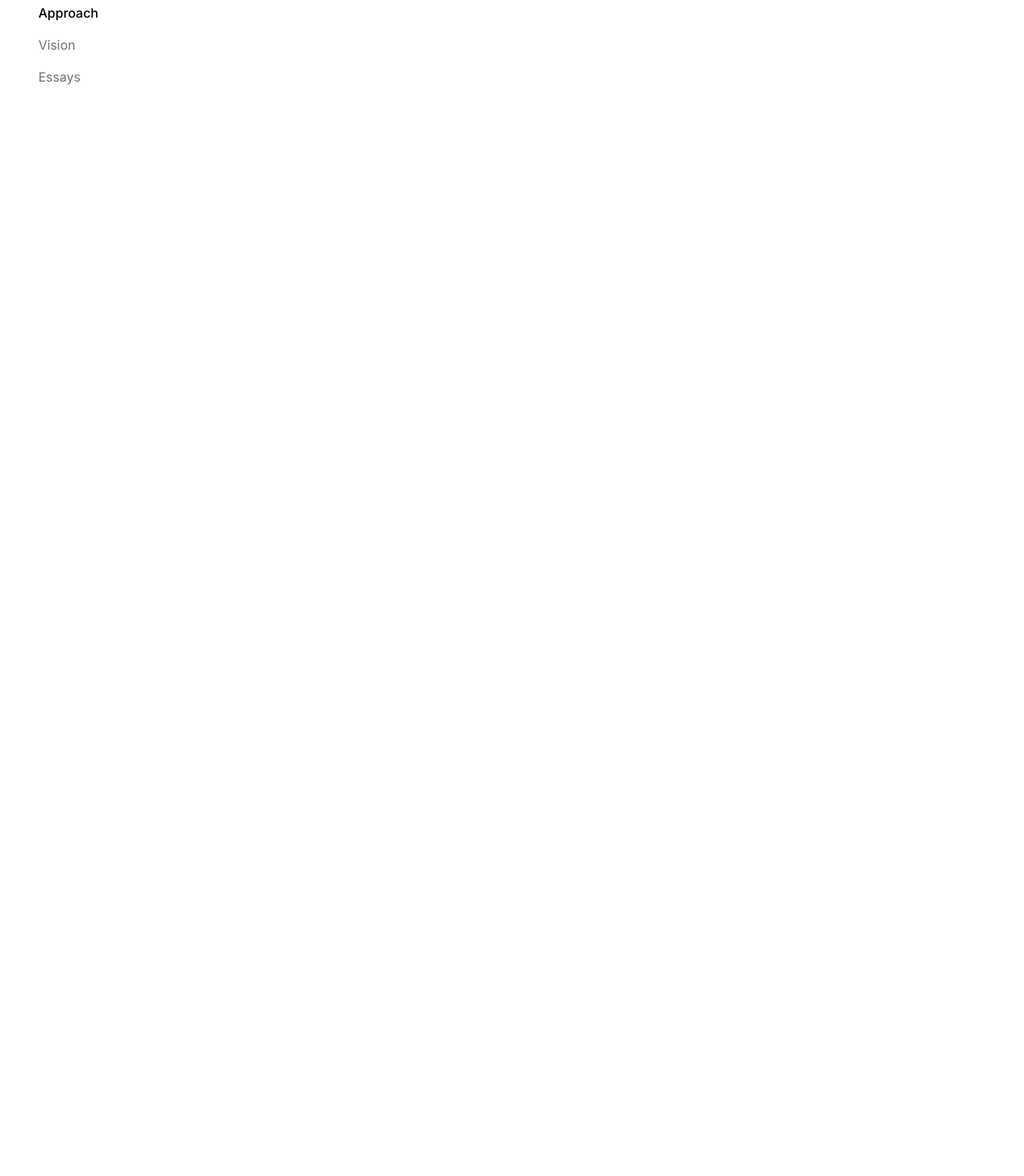
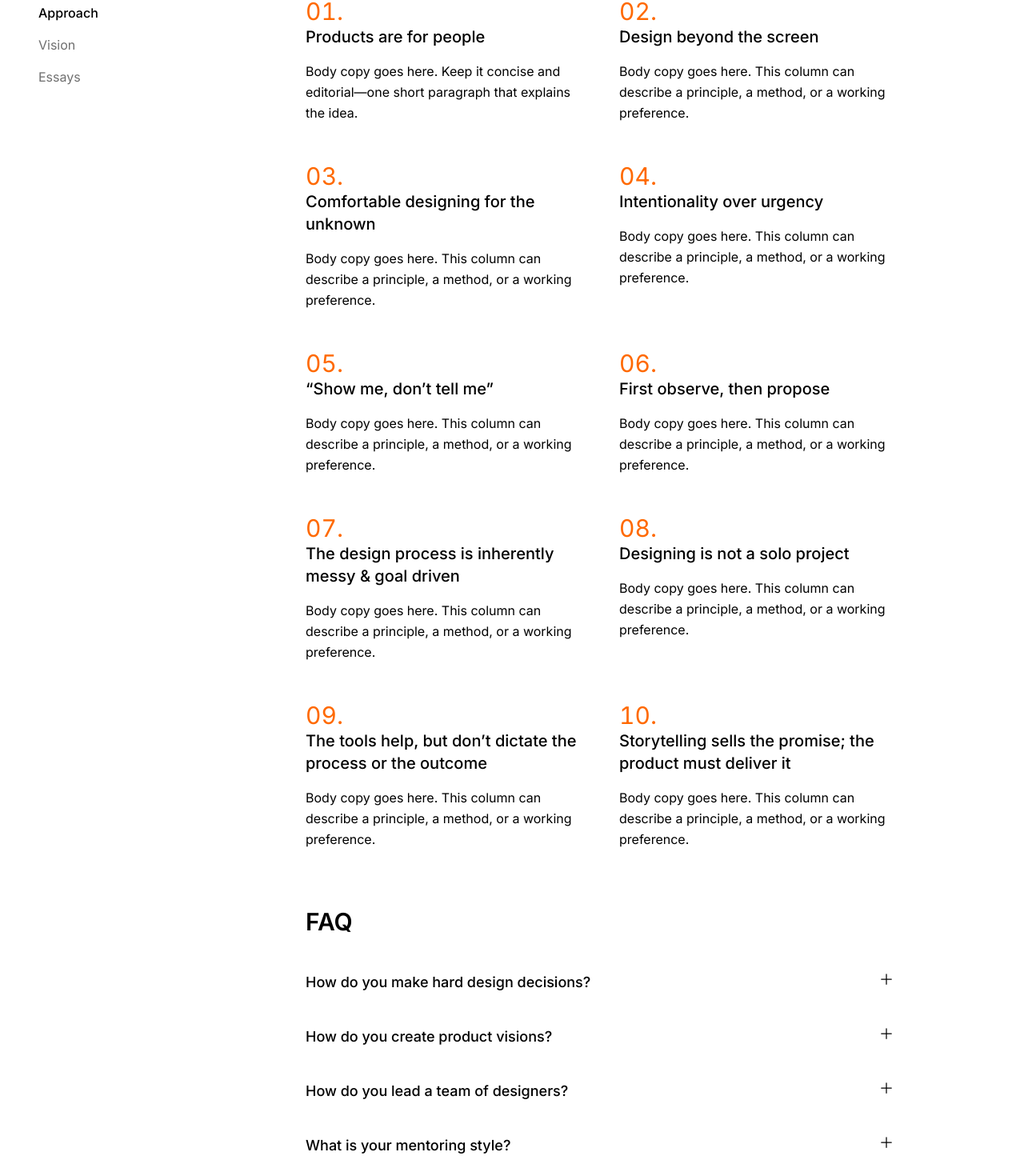
Before and after one commit to petros-chantz/portfolio_2026, a React (Vite) app: page /approach in a window 1280 px wide. Shown: the part 364-1834 px from the top of the page at 80% size. Before the commit the page ends 800 px from the top, so only its background shows below. Built offline with nearby package versions, Linux system fonts and the light colour scheme.

Commit message:
feat: adds content and new components to approach page

```diff
--- a/src/content/pages/approach.md
+++ b/src/content/pages/approach.md
@@ -1,10 +1,7 @@
 ---
 title: "Design Approach"
-summary: "Designers in today's world are compelted to design for a world that is mutli-faceted, complex and toof often ambigious. I strive to design, lead and mentor based on a set of core valus and principles that underpin every design action and decision I make."
 ---
 
-### Principles
+Designers today are compelled to design for contexts shaped by competing constraints, shifting meanings, and inevitable uncertainty. Within organisations, designers also face the reality that design as a discipline is too often threatened and diluted into mere visual or graphic storytelling, an aesthetic medium.
 
-- Ship small increments
-- Reduce moving parts
-- Document decisions
+I strive to design, lead, and mentor through a set of core values and principles that underpin every action and decision I make.
--- a/src/pages/Approach.tsx
+++ b/src/pages/Approach.tsx
@@ -1,18 +1,171 @@
+import { useState } from "react";
+import { PlusIcon } from "@heroicons/react/24/solid";
 import { getPage } from "../content.pages";
 import { Markdown } from "../markdown/Markdown";
+import { AnimatePresence, motion } from "framer-motion";
+
+const principles = [
+  {
+    title: "Products are for people",
+    body: "Body copy goes here. Keep it concise and editorial—one short paragraph that explains the idea.",
+  },
+  {
+    title: "Design beyond the screen",
+    body: "Body copy goes here. This column can describe a principle, a method, or a working preference.",
+  },
+  {
+    title: "Comfortable designing for the unknown",
+    body: "Body copy goes here. This column can describe a principle, a method, or a working preference.",
+  },
+  {
+    title: "Intentionality over urgency",
+    body: "Body copy goes here. This column can describe a principle, a method, or a working preference.",
+  },
+  {
+    title: "“Show me, don’t tell me”",
+    body: "Body copy goes here. This column can describe a principle, a method, or a working preference.",
+  },
+  {
+    title: "First observe, then propose",
+    body: "Body copy goes here. This column can describe a principle, a method, or a working preference.",
+  },
+  {
+    title: "The design process is inherently messy & goal driven",
+    body: "Body copy goes here. This column can describe a principle, a method, or a working preference.",
+  },
+  {
+    title: "Designing is not a solo project",
+    body: "Body copy goes here. This column can describe a principle, a method, or a working preference.",
+  },
+  {
+    title: "The tools help, but don’t dictate the process or the outcome",
+    body: "Body copy goes here. This column can describe a principle, a method, or a working preference.",
+  },
+  {
+    title: "Storytelling sells the promise; the product must deliver it",
+    body: "Body copy goes here. This column can describe a principle, a method, or a working preference.",
+  },
+];
+
+const faqs = [
+  {
+    question: "How do you make hard design decisions?",
+    answer:
+      "I usually begin by understanding the context around the work, not just the brief itself. That means looking at user needs, business goals, technical constraints, and the wider product environment before defining where design can create the most value.",
+  },
+  {
+    question: "How do you create product visions?",
+    answer:
+      "Tools are important, but they should support judgment rather than replace it. A strong process is less about following software conventions and more about knowing when to explore, when to simplify, and when to align people around a shared understanding of the work.",
+  },
+  {
+    question: "How do you lead a team of designers? ",
+    answer:
+      "Uncertainty is rarely something to eliminate at the start of a project. In many cases, it is a useful signal that more learning is needed. I tend to work through it by making ideas tangible early, gathering feedback, and adjusting direction as the picture becomes clearer.",
+  },
+  {
+    question: "What is your mentoring style? ",
+    answer:
+      "Most design decisions are shaped through a mix of observation, discussion, and iteration. I try to avoid jumping straight into polished solutions, and instead focus on identifying what matters, what is uncertain, and what needs to be tested before moving forward with confidence.",
+  },
+];
+
+function formatIndex(i: number) {
+  return String(i + 1).padStart(2, "0");
+}
 
 export function Approach() {
   const page = getPage("approach");
+  const [openIndex, setOpenIndex] = useState<number | null>(null);
+
   if (!page) return <div>Missing page: approach.md</div>;
 
   return (
-    <div className="space-y-6">
+    <div className="space-y-6 pb-16">
       <header className="space-y-1">
         <h1 className="text-3xl font-semibold">{page.title}</h1>
-        {page.summary && <h3 className="opacity-80">{page.summary}</h3>}
       </header>
 
       <Markdown value={page.content} />
+
+      <section className="space-y-6 pt-4">
+        <div className="grid gap-12 md:grid-cols-2">
+          {principles.map((item, i) => (
+            <div key={item.title} className="space-y-2">
+              <span className="mr-2 font-light text-3xl text-orange-500 tabular-nums">
+                {formatIndex(i)}.
+              </span>
+
+              <div className="grid gap-4">
+                <h3 className="text-xl font-medium tracking text-(--color-text-primary)">
+                  {item.title}
+                </h3>
+
+                <p className="text-base leading-relaxed text-(--color-text-primary)]">
+                  {item.body}
+                </p>
+              </div>
+            </div>
+          ))}
+        </div>
+      </section>
+
+      <section className="space-y-6 pt-12">
+        <header className="space-y-1">
+          <h2 className="text-3xl font-semibold text-(--color-text-primary)">
+            FAQ
+          </h2>
+        </header>
+
+        <div className="">
+          {faqs.map((item, i) => {
+            const isOpen = openIndex === i;
+
+            return (
+              <div key={item.question} className="py-5">
+                <button
+                  type="button"
+                  aria-expanded={isOpen}
+                  aria-controls={`faq-panel-${i}`}
+                  onClick={() => setOpenIndex(isOpen ? null : i)}
+                  className="group flex w-full cursor-pointer items-start justify-between gap-6 text-left"
+                >
+                  <span className="text-lg font-medium text-(--color-text-primary)">
+                    {item.question}
+                  </span>
+
+                  <PlusIcon
+                    className={`shrink-0 h-5 w-5 text-black transition-transform duration-200 ${
+                      isOpen ? "rotate-45" : "rotate-0"
+                    }`}
+                    aria-hidden="true"
+                  />
+                </button>
+
+                <AnimatePresence initial={false}>
+                  {isOpen && (
+                    <motion.div
+                      key={`faq-panel-${i}`}
+                      id={`faq-panel-${i}`}
+                      initial={{ height: 0, opacity: 0 }}
+                      animate={{ height: "auto", opacity: 1 }}
+                      exit={{ height: 0, opacity: 0 }}
+                      transition={{ duration: 0.25, ease: "easeOut" }}
+                      style={{ overflow: "hidden" }}
+                    >
+                      <div className="pt-4 pr-10">
+                        <p className="text-base leading-relaxed text-(--color-text-secondary)">
+                          {item.answer}
+                        </p>
+                      </div>
+                    </motion.div>
+                  )}
+                </AnimatePresence>
+              </div>
+            );
+          })}
+        </div>
+      </section>
     </div>
   );
 }
```
